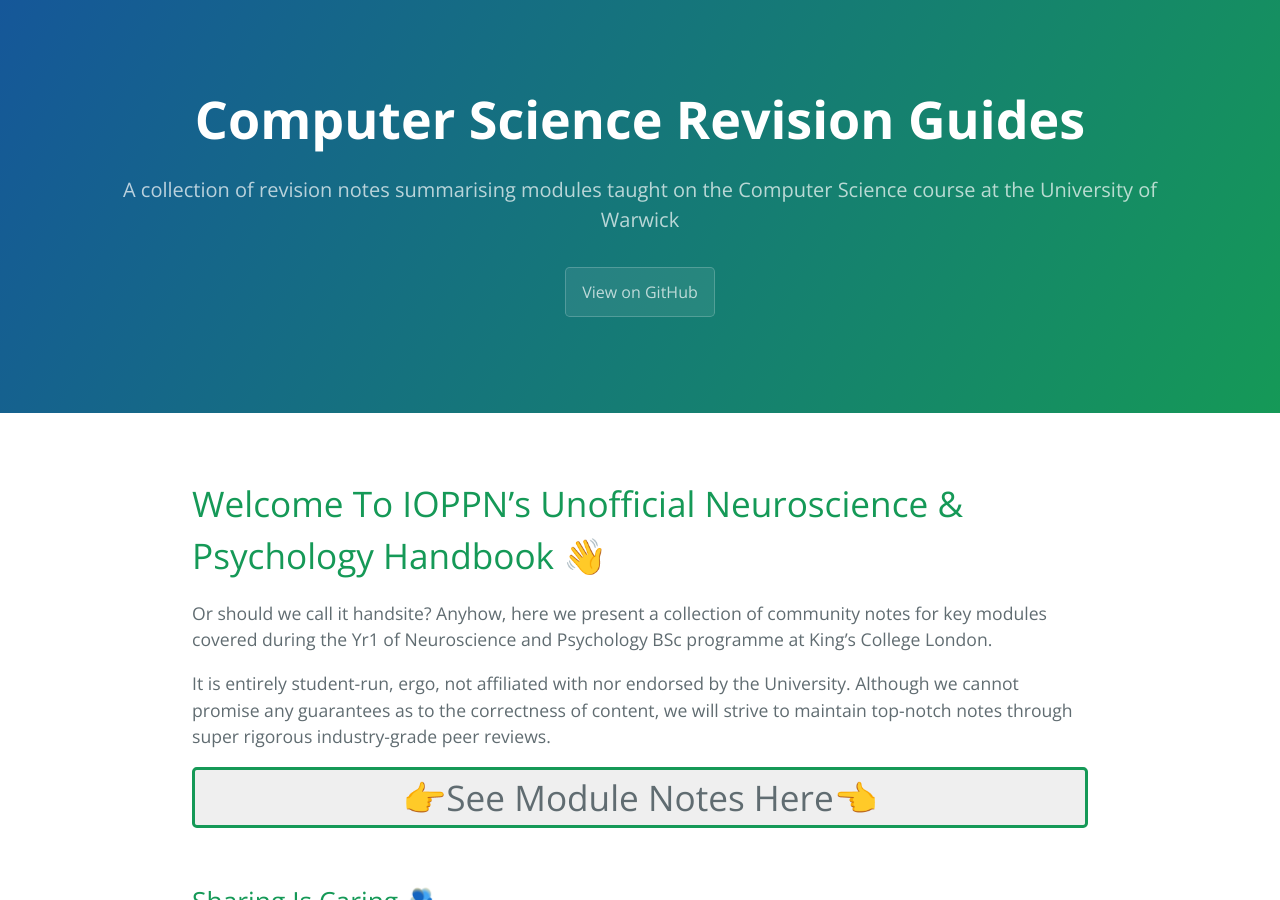
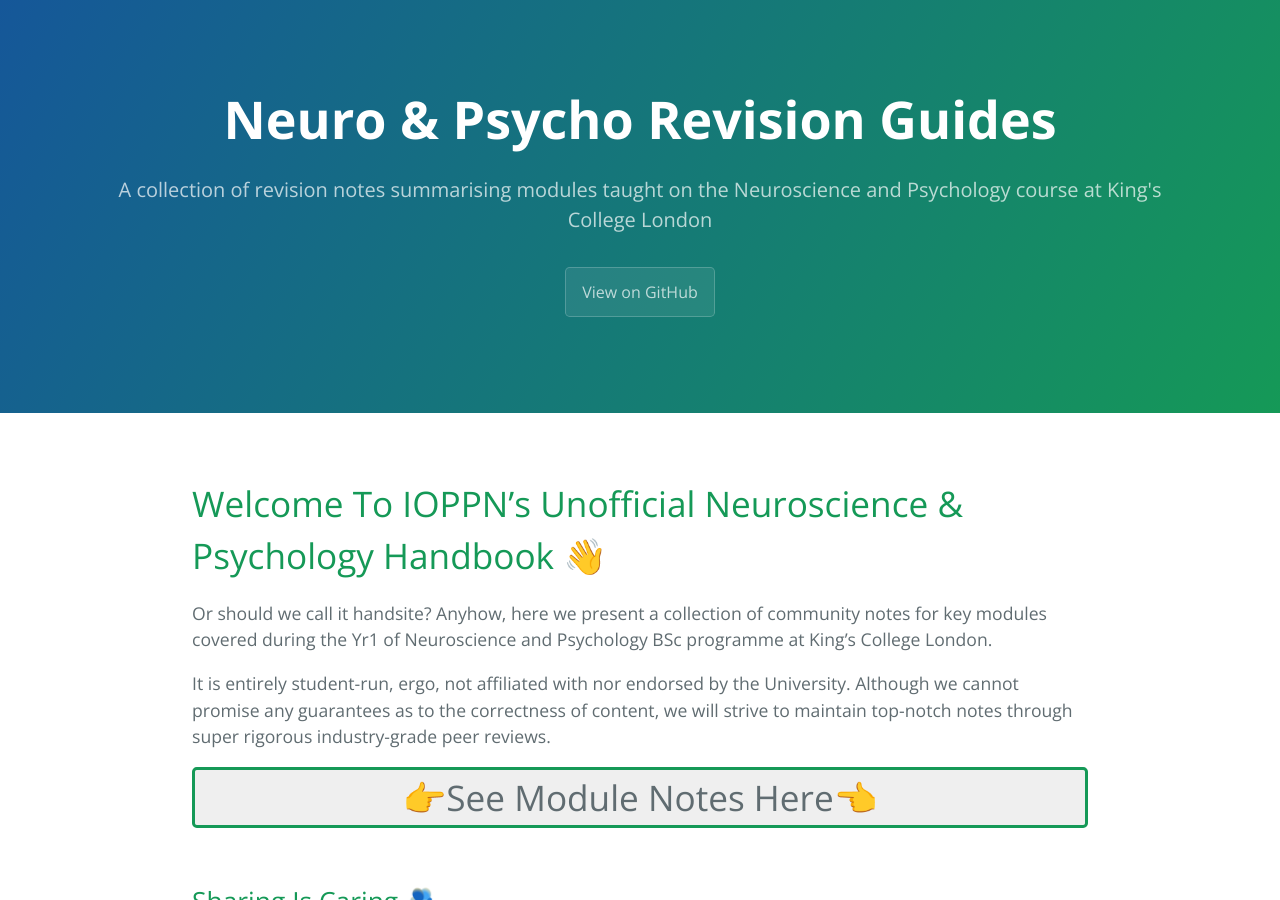
Before and after one commit to Neuro-Psycho-Group/ioppn-notes.github.io, a Jekyll site: the page built from index.md, in a window 1280 px wide and 900 px high. Built offline with Jekyll 4.4.1, drawn with Linux system fonts in a browser that asks for light colours.

Commit message:
Update _config.yml

```diff
--- a/_config.yml
+++ b/_config.yml
@@ -18,11 +18,11 @@
 # You can create any custom variable you would like, and they will be accessible
 # in the templates via {{ site.myvariable }}.
 
-title: Computer Science Revision Guides
+title: Neuro & Psycho Revision Guides
 description: >- # this means to ignore newlines until "baseurl:"
-  A collection of revision notes summarising modules taught on the Computer Science course at the University of Warwick
-repository: CSRG-Group/dcs-notes.github.io
-url: "https://warwick.guide"
+  A collection of revision notes summarising modules taught on the Neuroscience and Psychology course at King's College London
+repository: Neuro-Psycho-Group/ioppn-notes.github.io
+url: "https://ioppn-notes.netlify.app"
 baseurl: ""
 # Build settings
 # theme: jekyll-theme-cayman
@@ -31,7 +31,7 @@
   - jekyll-github-metadata
 markdown: kramdown
 github:
-  repository_url: https://github.com/CSRG-Group/dcs-notes.github.io
+  repository_url: https://github.com/Neuro-Psycho-Group/ioppn-notes.github.io
 
 # Exclude from processing.
 # The following items will not be processed, by default.
```
